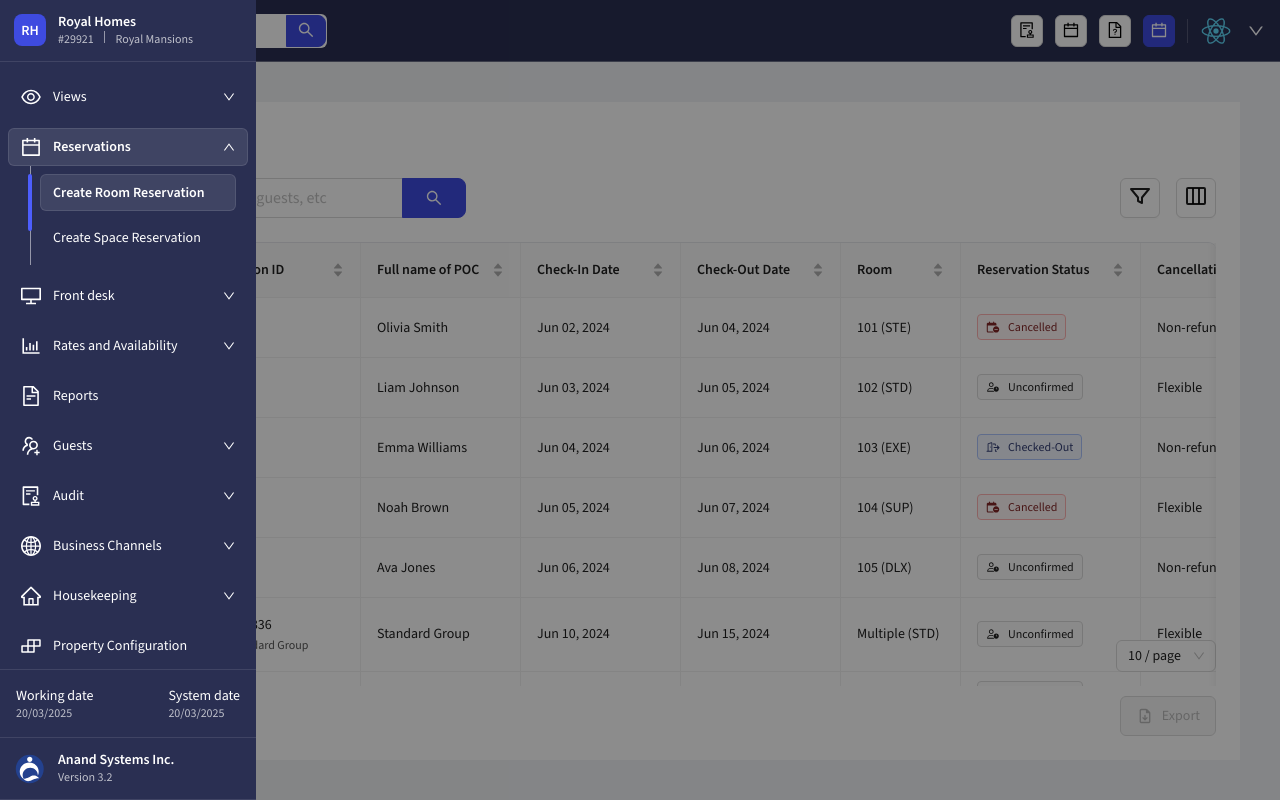
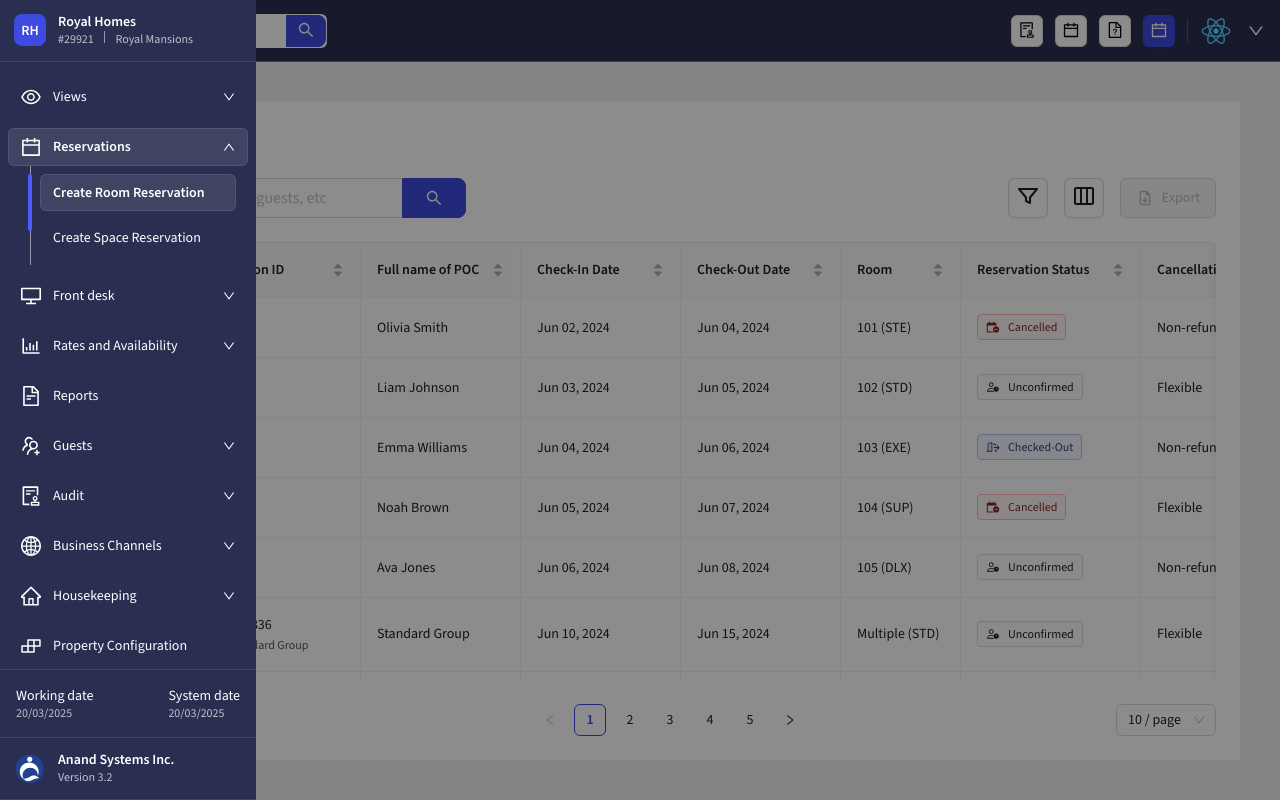
Before and after one commit to yutikaFountane/ASI, a React (Create React App) app: page /batch-folio in a window 1280 px wide. Built offline with nearby package versions, Linux system fonts and the light colour scheme.

Commit message:
Make table vertically scrollable, add 16px gap between child reservation rectangle and ID, and improve layout responsiveness

```diff
--- a/src/pages/BatchFolio.css
+++ b/src/pages/BatchFolio.css
@@ -265,20 +265,12 @@ html, body, * {
   min-height: unset;
 }
 
-.main-content {
+.main-content, .content-container {
+  height: 100%;
   display: flex;
   flex-direction: column;
-  height: 100%;
   flex: 1 1 auto;
-}
-
-.content-container {
-  display: flex;
-  flex-direction: column;
-  height: 100%;
-  flex: 1 1 auto;
-  position: relative;
-  padding-bottom: 24px;
+  overflow: hidden;
 }
 
 .ant-table-wrapper {
@@ -303,10 +295,9 @@ html, body, * {
 }
 
 .ant-table-body {
-  flex: 1 1 auto;
+  flex: unset;
   min-height: 0;
-  display: flex;
-  flex-direction: column;
+  overflow-y: auto;
 }
 
 .table-wrapper {
@@ -315,7 +306,8 @@ html, body, * {
   flex-direction: column;
   min-height: 0;
   width: 100%;
-  margin-bottom: 12px !important;
+  margin-bottom: 12px !important; /* 12px gap above pagination */
+  overflow: hidden;
 }
 
 .ant-table-selection-column,
@@ -514,3 +506,13 @@ table .ant-table-cell.nesting-cell-child {
 .ant-table-cell.nesting-cell-child > span {
   margin-left: 16px !important;
 }
+
+/* Ensure the Ant Design table fills the wrapper */
+.ant-table-wrapper, .ant-table, .ant-table-content, .ant-table-body {
+  flex: unset;
+  min-height: 0;
+}
+
+.ant-table-body {
+  overflow-y: auto;
+}
--- a/src/pages/BatchFolio.tsx
+++ b/src/pages/BatchFolio.tsx
@@ -482,7 +482,7 @@ const BatchFolio: React.FC = () => {
                 return (
                   <div style={{ display: 'flex', alignItems: 'center', height: 49 }}>
                     <div style={{ width: 48, height: 49, background: '#F5F5F5', borderRadius: 2, flexShrink: 0 }} />
-                    <span style={{ display: 'block', height: 49, lineHeight: '49px' }}>{text}</span>
+                    <span style={{ display: 'block', height: 49, lineHeight: '49px', marginLeft: 16 }}>{text}</span>
                   </div>
                 );
               }
@@ -544,8 +544,27 @@ const BatchFolio: React.FC = () => {
               </div>
               <div className="batch-folio-toolbar-actions">
                 <Button
-                  icon={<FunnelIcon style={{ width: 24, height: 24 }} />}
+                  icon={
+                    <span style={{ position: 'relative', display: 'inline-block' }}>
+                      <FunnelIcon style={{ width: 24, height: 24, color: isAnyPendingFilterApplied() ? '#3E4BE0' : undefined }} />
+                      {isAnyPendingFilterApplied() && (
+                        <span style={{
+                          position: 'absolute',
+                          top: -3,
+                          right: -3,
+                          width: 14,
+                          height: 14,
+                          background: '#FF3B30',
+                          borderRadius: '50%',
+                          border: '2px solid #fff',
+                          boxSizing: 'border-box',
+                          zIndex: 1,
+                        }} />
+                      )}
+                    </span>
+                  }
                   className="batch-folio-toolbar-btn"
+                  style={isAnyPendingFilterApplied() ? { border: '1px solid #3E4BE0' } : {}}
                   onClick={() => setFilterDrawerOpen(true)}
                 />
                 <Dropdown
@@ -558,6 +577,26 @@ const BatchFolio: React.FC = () => {
                 >
                   <Button icon={<ColumnsIcon style={{ width: 24, height: 24 }} />} className="batch-folio-toolbar-btn" />
                 </Dropdown>
+                <Button
+                  type="primary"
+                  icon={
+                    <ExportIcon
+                      style={{
+                        width: 18,
+                        height: 18,
+                        verticalAlign: 'middle',
+                        display: 'inline-block',
+                        marginTop: '-2px',
+                        color: selectedRowKeys.length === 0 ? 'rgba(0,0,0,0.25)' : '#fff'
+                      }}
+                    />
+                  }
+                  style={{ height: 40, fontSize: 14, lineHeight: '22px', fontWeight: 500 }}
+                  disabled={selectedRowKeys.length === 0}
+                  onClick={() => setExportModalOpen(true)}
+                >
+                  Export
+                </Button>
               </div>
             </div>
             <div className="table-wrapper">
@@ -571,8 +610,8 @@ const BatchFolio: React.FC = () => {
                   onChange: (selectedKeys: React.Key[]) => setSelectedRowKeys(selectedKeys),
                 }}
                 pagination={false}
-                style={{ marginTop: 24, flex: 1, minHeight: 0 }}
-                scroll={{ x: 'max-content', y: 388 }}
+                style={{ marginTop: 24 }}
+                scroll={{ x: 'max-content', y: '60vh' }}
                 childrenColumnName="nonExistentProperty"
                 rowClassName={record => record.isParent ? 'nesting-row-parent' : record.isChild ? 'nesting-row-child' : ''}
               />
@@ -598,66 +637,6 @@ const BatchFolio: React.FC = () => {
                 />
               </div>
             </div>
-            <div className="batch-folio-bottom-actions" style={{ width: '100%', display: 'flex', justifyContent: 'flex-end', marginTop: 24 }}>
-              <Button
-                type="primary"
-                icon={
-                  <ExportIcon
-                    style={{
-                      width: 18,
-                      height: 18,
-                      verticalAlign: 'middle',
-                      display: 'inline-block',
-                      marginTop: '-2px',
-                      color: selectedRowKeys.length === 0 ? 'rgba(0,0,0,0.25)' : '#fff'
-                    }}
-                  />
-                }
-                style={{ height: 40, fontSize: 14, lineHeight: '22px', fontWeight: 500 }}
-                disabled={selectedRowKeys.length === 0}
-                onClick={() => setExportModalOpen(true)}
-              >
-                Export
-              </Button>
-            </div>
-            <Modal
-              title={null}
-              open={exportModalOpen}
-              onCancel={() => setExportModalOpen(false)}
-              onOk={() => {
-                setExportModalOpen(false);
-              }}
-              okText="Yes, Export"
-              cancelText="No, Cancel"
-              centered
-              width={480}
-              okButtonProps={{ disabled: Object.values(exportOptions).every(v => !v) }}
-            >
-              <div style={{ display: 'flex', alignItems: 'flex-start' }}>
-                <InfoIcon style={{ width: 24, height: 24, marginRight: 16, marginTop: 2, flex: 'none' }} />
-                <div style={{ flex: 1, display: 'flex', flexDirection: 'column', gap: 8 }}>
-                  <div style={{fontWeight:600, fontSize:16, lineHeight:'24px'}}>Export Documents?</div>
-                  <div style={{fontSize:14, lineHeight:'22px', color:'#222', fontWeight:400}}>
-                    Proceeding will export the following documents as selected. The export process may take a few moments depending on the number and size of documents selected.
-                  </div>
-                  <Checkbox.Group
-                    style={{ display: 'flex', flexDirection: 'column', gap: 8 }}
-                    value={Object.keys(exportOptions).filter(k => exportOptions[k])}
-                    onChange={checkedList => {
-                      setExportOptions({
-                        folio: checkedList.includes('folio'),
-                        detailedFolio: checkedList.includes('detailedFolio'),
-                        registrationForm: checkedList.includes('registrationForm'),
-                      });
-                    }}
-                  >
-                    <Checkbox value="folio">Folio</Checkbox>
-                    <Checkbox value="detailedFolio">Detailed Folio</Checkbox>
-                    <Checkbox value="registrationForm">Registration Form</Checkbox>
-                  </Checkbox.Group>
-                </div>
-              </div>
-            </Modal>
             <Drawer
               title={
                 <div style={{ display: 'flex', alignItems: 'center', justifyContent: 'space-between', width: '100%' }}>
```
